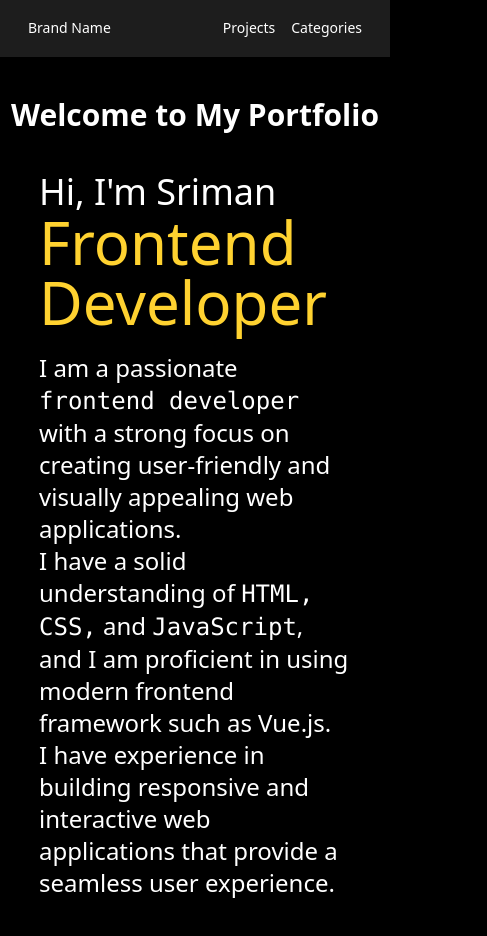
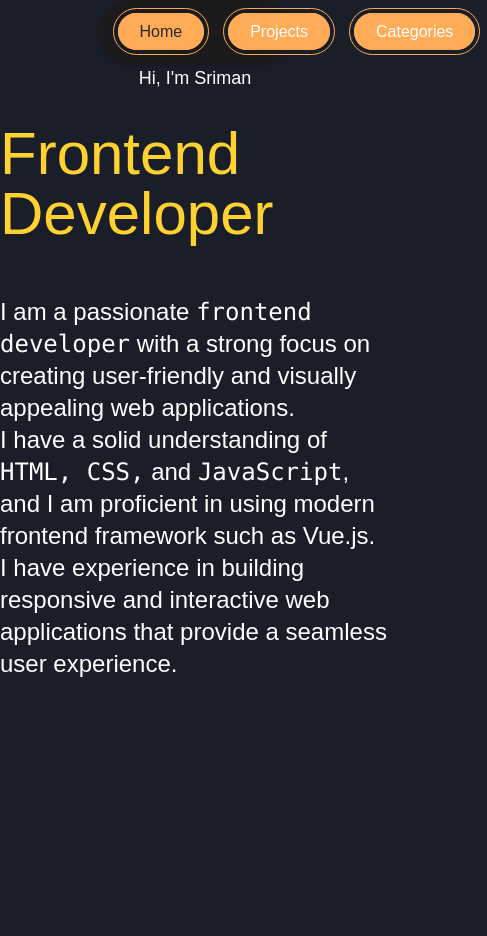
Before and after one commit to fedevworks23/vue3-products-app, a Vue app: page / in a window 390 px wide. Shown: the whole page, 487 px wide, since content can reach past the window. After the commit the page ends 844 px from the top, so only its background shows below. Built offline with nearby package versions, Linux system fonts and the light colour scheme.

Commit message:
added primary changers on all pages

```diff
--- a/src/App.vue
+++ b/src/App.vue
@@ -3,10 +3,13 @@ import Navbar from './components/Navbar/Navbar.vue';
 </script>
 
 <template>
-  <header class="sticky top-0 m-auto max-w-[100%] bg-[#1D1D1D] p-2 text-center text-3xl font-bold text-white shadow-md">
+  <header class="poppins-bold pt-2 mx-auto rounded-full p-2 sticky top-0 w-[50%] bg-[var(--gluon-grey)] text-center text-3xl font-bold shadow-md">
     <Navbar />
   </header>
   <router-view></router-view>
 </template>
 
 <style scoped></style>
+
+
+https://in.pinterest.com/pin/9148005521139338/
--- a/src/components/Custom/TopicTitle.vue
+++ b/src/components/Custom/TopicTitle.vue
@@ -1,12 +1,12 @@
 <template>
-    <div class="m-auto my-5 w-[90%] text-amber-300">
-      <p class="pb-3 mb-2 text-2xl text-amber-300">
+    <div class="m-auto my-5 w-[90%] text-[var(--white)]">
+      <p class="mb-2 pb-3 text-2xl">
         <slot name="title"></slot>
       </p>
       <hr />
     </div>
 
-    <div class="m-auto mt-1 w-[90%] text-amber-300">
+    <div class="m-auto mt-1 w-[90%]">
       <slot></slot>
     </div>
 </template>
--- a/src/components/Navbar/Navbar.vue
+++ b/src/components/Navbar/Navbar.vue
@@ -1,17 +1,28 @@
 <template>
-    <div class="flex flex-row justify-between px-5 py-3 font-medium text-[14px] ">
-        <div>
-            <router-link to="/">Brand Name</router-link>
-        </div>
-        <div>
-            <router-link class="mr-4" to="/projects">Projects</router-link>
-            <router-link to="/all-categories">Categories</router-link>
-        </div>
-    </div>
+  <div class="py-3 text-[14px] font-medium">
+    <router-link
+    v-for="navRoute in navRoutes" :key="navRoute.name"
+      class="outline-offset-4 outline-[var(--golden-amber)] outline-1 border-2 border-[var(--golden-amber)] rounded-full bg-[var(--golden-amber)] text-[16px]/normal px-5 py-2 mx-3 transition-all hover:rounded-full hover:bg-[var(--pColor6)] hover:text-[var(--pColor5)]"
+      :to="navRoute.path"
+      >{{navRoute.name}}</router-link
+    >
+  </div>
 </template>
 
 <script setup lang="ts">
 
+const navRoutes = [{
+  path: '/',
+  name: 'Home',
+}, {
+  path: '/projects',
+  name: 'Projects',
+}, {
+  path: '/all-categories',
+  name: 'Categories',
+}]
 </script>
 
+
+
 <style scoped></style>
--- a/src/components/ProductsView/ProductCard.vue
+++ b/src/components/ProductsView/ProductCard.vue
@@ -1,19 +1,15 @@
 <template>
     <div class="product-card">
       <div
-        class="justify-items-center content-center text-center min-w-[250px] min-h-[328px] h-[100%] rounded-2xl border-2 border-amber-400"
+        class="justify-items-center content-center border-[var(--card-background)] border-2 rounded-2xl h-[100%] min-h-[328px] text-center"
         v-cloak>
-        <div class="h-auto w-40 rounded-full">
+        <div class="rounded-full w-40 h-auto">
           <img class="rounded-2xl" :src="product.thumbnail" alt="" />
         </div>
-        <div class="m-4 flex flex-col items-center">
+        <div class="flex flex-col items-center m-4">
           <div>{{ product.title }}</div>
           <div>Category: {{ capitalizeFirstLetter(product.category) }}</div>
-          <button class="my-2 cursor-pointer rounded-2xl font-bold p-2 border-2 w-[150px]
-            text-black
-            hover:text-amber-300
-            bg-amber-300
-            hover:bg-black" @click="$router.push(`/productDetails/${product.id}`)">
+          <button class="bg-[var(--buttonClick)] hover:bg-[var(--buttonHover)] my-2 p-2 border-[var(--card-background)] border-2 rounded-lg w-[150px] font-bold cursor-pointer" @click="$router.push(`/productDetails/${product.id}`)">
             View Details
           </button>
         </div>
--- a/src/components/ProductsView/AllProducts.vue
+++ b/src/components/ProductsView/ProductLists.vue
@@ -32,13 +32,13 @@ onMounted(() => {
       <div class="flex flex-row-reverse">
         <button
           @click="nextList()"
-          class="my-3 cursor-pointer rounded-2xl border-2 border-amber-300 px-5 py-1 hover:bg-amber-300 hover:text-black"
+          class="hover:bg-amber-300 my-3 px-5 py-1 border-2 border-amber-300 rounded-2xl hover:text-black cursor-pointer"
         >
           Next
         </button>
         <button
           @click="prevList()"
-          class="my-3 mr-2 cursor-pointer rounded-2xl border-2 border-amber-300 px-5 py-1 hover:bg-amber-300 hover:text-black"
+          class="hover:bg-amber-300 my-3 mr-2 px-5 py-1 border-2 border-amber-300 rounded-2xl hover:text-black cursor-pointer"
         >
           Prev
         </button>
@@ -48,8 +48,10 @@ onMounted(() => {
   </TopicTitle>
 
   <!-- <span v-pre>{{ <div>sadasd</div> this will not be compiled }}</span> -->
+   <div class="m-auto mt-1 w-[90%]">
+
      <div
-    class="grid grid-cols-1 gap-2 sm:grid-cols-2 md:grid-cols-3 lg:grid-cols-4 xl:grid-cols-5"
+       class="gap-2 grid grid-cols-1 sm:grid-cols-2 md:grid-cols-3 lg:grid-cols-4 xl:grid-cols-5"
      >
        <div
          class="m-1 p-1"
@@ -61,6 +63,7 @@ onMounted(() => {
          <ProductCard :product="product" />
        </div>
      </div>
+   </div>
 </template>
 
 <style lang="css" scoped>
--- a/src/router/index.ts
+++ b/src/router/index.ts
@@ -4,7 +4,7 @@ import HomePage from '../views/HomePage.vue'
 
 // Products View Routes
 const Projects = () => import('../views/Projects.vue')
-import AllProducts from '../components/ProductsView/AllProducts.vue'
+import ProductLists from '../components/ProductsView/ProductLists.vue'
 import ProductsDetails from '../components/ProductsDetails.vue'
 
 
@@ -16,12 +16,12 @@ const JavasciptAnswer = () => import('../components/JavascriptComponent/Javascip
 
 
 // Page Not Found View
-import PageNotFound from '../components/PageNotFound.vue'
+import PageNotFound from '../views/PageNotFound.vue'
 
 const routes = [
   { path: '/', component: HomePage },
   { path: '/projects', component: Projects },
-  { path: '/all-products', component: AllProducts },
+  { path: '/product-lists', component: ProductLists },
   { path: '/productDetails/:id', component: ProductsDetails },
   {
     path: '/javascript', name: 'javascript', component: JavascriptComponent,
@@ -34,6 +34,7 @@ const routes = [
 ]
 
 const router = createRouter({
+  linkActiveClass: 'text-[16px]/normal  bg-[var(--golden-amber)] rounded-full text-[var(--charcoal-grey)]',
   history: createWebHistory(),
   routes,
 })
--- a/src/style.css
+++ b/src/style.css
@@ -1,14 +1,55 @@
-@import "tailwindcss";
+@import 'tailwindcss';
 
-@theme {
+:root {
   --font-poppins: Poppins, sans-serif;
+  --golden-amber: #ffab57;
+  --grey-brown: #606060;
+  --charcoal-grey: #2a2a2a;
+  --silver-grey: #c0c0c0;
+  --stone-grey: #808080;
+
+  --dark-void: #151419;        /* fixed typo */
+  --liquid-lava: #f56e0f;
+  --gluon-grey: #1b1b1e;
+  --slate-grey: #262626;
+  --dusty-grey: #878787;       /* added # */
+  --snow: #fbfbfb;
+
+  --black: #000000;
+  --white: #ffffff;
+  --white-1: #f7f8fa;
+  --purple: #6a0dad;
+
+  --bgColor: #1A1E29;
+  --primaryColor: #4E59C3;
+  --card-background: #272E3E;
+  --card-subtext: #A0A3B1;
+
+  --buttonClick: #4E59C3;
+  --buttonHover: #626EDE;
+  --buttonNormal: #7884F4;
 }
 
-body{
-  background-color: #000000;
+@import url('https://fonts.googleapis.com/css2?family=Poppins:ital,wght@0,100;0,200;0,300;0,400;0,500;0,600;0,700;0,800;0,900;1,100;1,200;1,300;1,400;1,500;1,600;1,700;1,800;1,900&display=swap');
+
+* {
+  box-sizing: border-box;
+  /* border: 0 solid; */
+}
+
+body {
+  color: var(--white);
+  background-color: var(--bgColor);
+
+  font-optical-sizing: auto;
+  /* font-weight: <weight>; */
+  font-style: normal;
+  font-family: 'Poppins', sans-serif;
 }
 
 #app {
   min-height: 100vh;
-  color: #ffffff;
 }
+
+/* Follow this page */
+/* https://in.pinterest.com/pin/584623595415303806/ */
--- a/src/views/HomePage.vue
+++ b/src/views/HomePage.vue
@@ -1,22 +1,24 @@
 <template>
   <div>
-    <div class="mt-10 text-center text-3xl font-bold">
-      Welcome to My Portfolio
-    </div>
-    <div class="m-[10%] w-[80%] text-2xl">
-      <p class="text-4xl">Hi, I'm Sriman</p>
-      <p class="text-6xl">
+    <div class="text-2xl">
+      <div class="flex flex-col justify-center items-center">
+        <span class="text-lg">Hi, I'm Sriman</span>
+        <br />
+        <span class="text-6xl">
           <span class="text-amber-300">Frontend Developer</span>
-      </p>
-      <p class="mt-5 text-2xl">
-        I am a passionate <code>frontend developer</code> with a strong focus on
-        creating user-friendly and visually appealing web applications. <br />
+        </span>
+        <br />
+        <span class="mt-5 text-2xl">
+          I am a passionate <code>frontend developer</code> with a strong focus
+          on creating user-friendly and visually appealing web applications.
+          <br />
           I have a solid understanding of <code>HTML, CSS,</code> and
           <code>JavaScript</code>, and I am proficient in using modern frontend
           framework such as Vue.js. <br />
           I have experience in building responsive and interactive web
           applications that provide a seamless user experience.
-      </p>
+        </span>
+      </div>
     </div>
   </div>
 </template>
--- a/src/views/Projects.vue
+++ b/src/views/Projects.vue
@@ -3,17 +3,42 @@
     <template #title> Projects </template>
 
     <template #default>
-      <div class="mt-5">
-        <router-link to="/all-products">Products Api</router-link>
-        <br />
-        <router-link to="/javascript">Javascript Coding</router-link>
+      <div class="flex flex-wrap mt-5">
+        <template v-for="project in projectsLinks" :key="project.id">
+          <router-link :to="project.link"
+            class="flex justify-center bg-[var(--card-background)] hover:bg-[var(--bgColor)] shadow-lg dark:shadow-none mx-2 p-6 rounded-xl outline outline-[var(--card-subtext)] w-[20%] max-w-sm"
+        >
+          <div>
+            <div class="font-medium text-black dark:text-white text-xl">
+              {{project.name}}
+            </div>
+          </div>
+        </router-link>
+        </template>
       </div>
     </template>
   </TopicTitle>
 </template>
 
 <script setup lang="ts">
+import { ref } from 'vue';
 import TopicTitle from '../components/Custom/TopicTitle.vue'
+
+interface ProjectLink {
+  name: string;
+  link: string;
+}
+
+const projectsLinks = ref<ProjectLink[]>([
+  {
+    name: 'Products Api',
+    link: '/product-lists',
+  },
+  {
+    name: 'Javascript Coding',
+    link: '/javascript',
+  },
+]);
 </script>
 
 <style scoped></style>
```
Also changed, not shown: src/components/ProductsDetails.vue (+19 -14 lines), src/views/PageNotFound.vue (renamed from src/components/PageNotFound.vue). Lines whose indentation alone changed are shown as unchanged.
